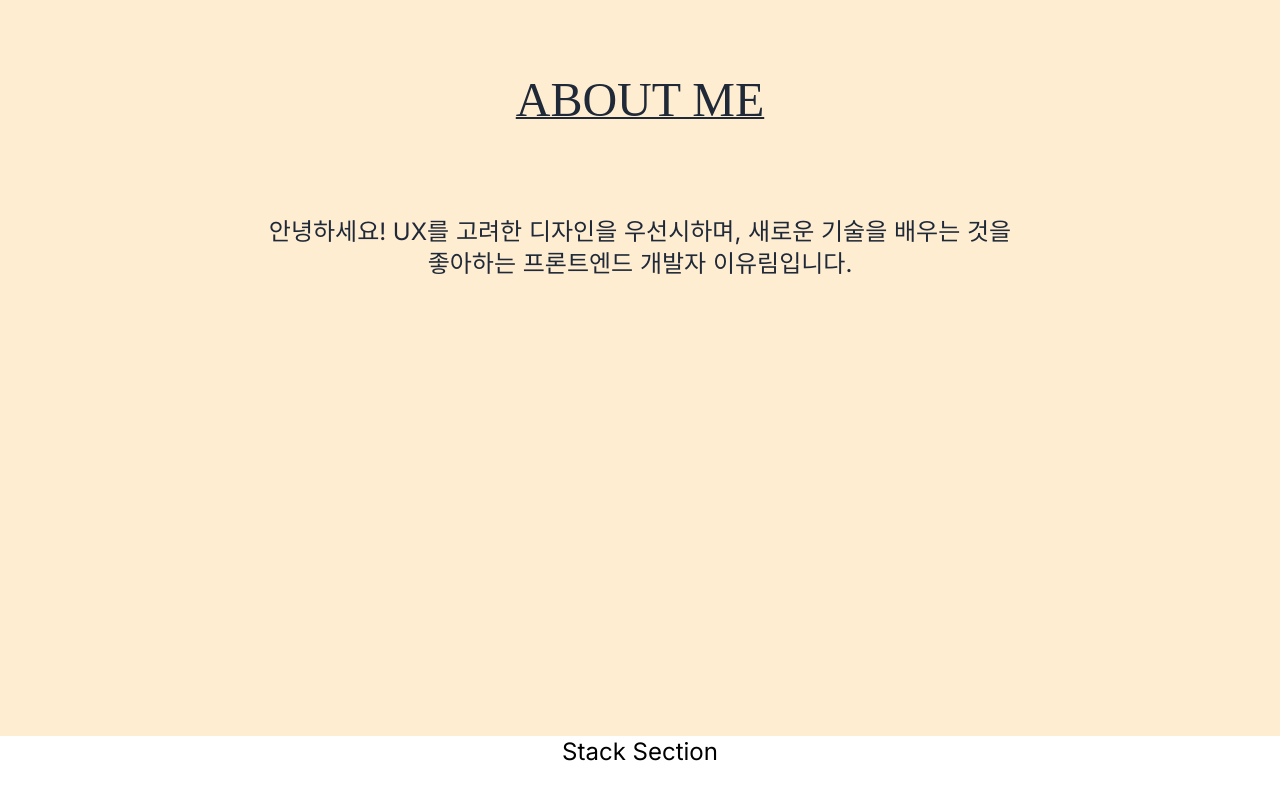
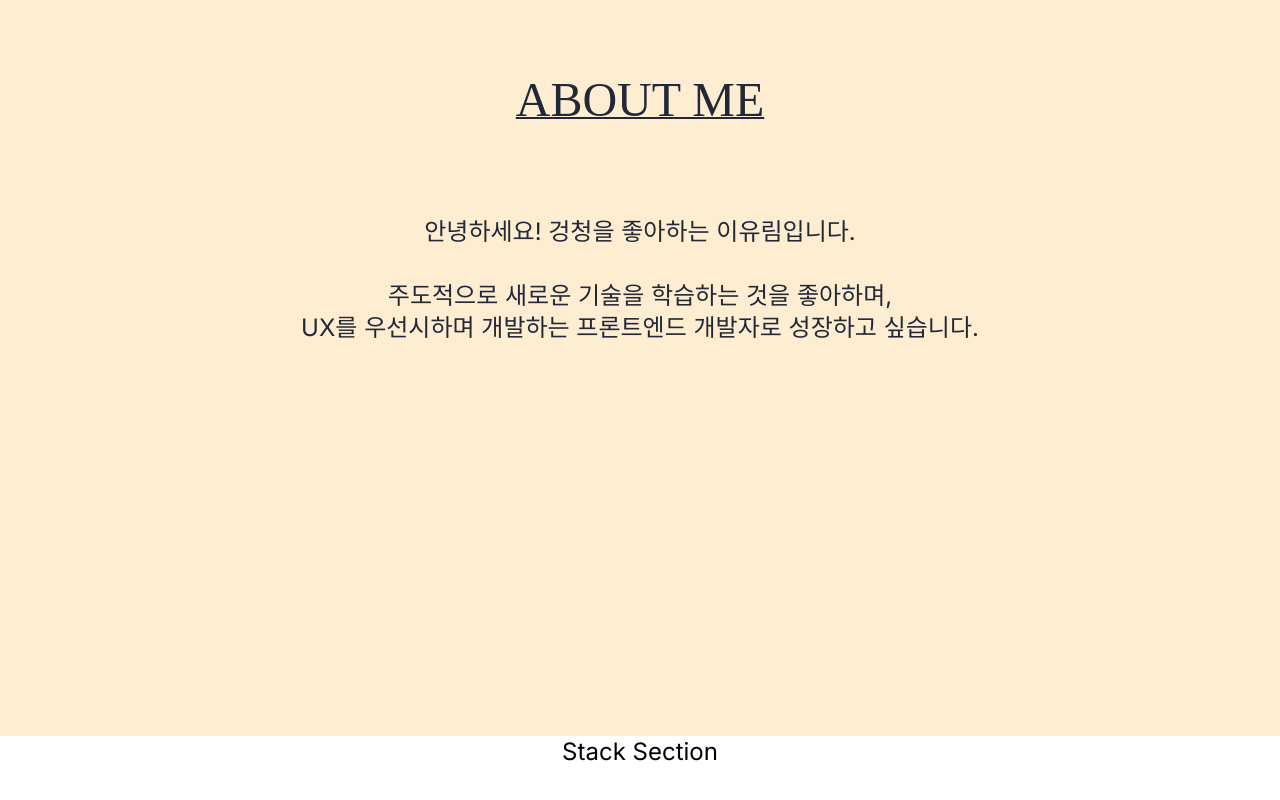
Before and after one commit to yurim1205/yurim_portfolio, a React (Vite) app in the folder yurim-portfolio/: page / in a window 1280 px wide. Shown: the part 864-1664 px from the top of the page. Built offline with nearby package versions, Linux system fonts and the light colour scheme; a web font is replaced by a local one.

Commit message:
about페이지 작업

```diff
--- a/yurim-portfolio/src/components/about/about.jsx
+++ b/yurim-portfolio/src/components/about/about.jsx
@@ -11,7 +11,12 @@ const About = () => {
       <p className="text-[48px] mb-8 font-thin font-abhaya underline decoration-[2px] pt-32">ABOUT ME</p>
 
       <p className="text-2xl text-center max-w-3xl leading-8 pt-12">
-        안녕하세요! UX를 고려한 디자인을 우선시하며, 새로운 기술을 배우는 것을 좋아하는 프론트엔드 개발자 이유림입니다.
+        안녕하세요! 겅청을 좋아하는 이유림입니다.
+      </p>
+
+      <p className="text-2xl text-center max-w-3xl leading-8 pt-8">
+        주도적으로 새로운 기술을 학습하는 것을 좋아하며, <br />
+        UX를 우선시하며 개발하는 프론트엔드 개발자로 성장하고 싶습니다.
       </p>
     </section>
   );
```
